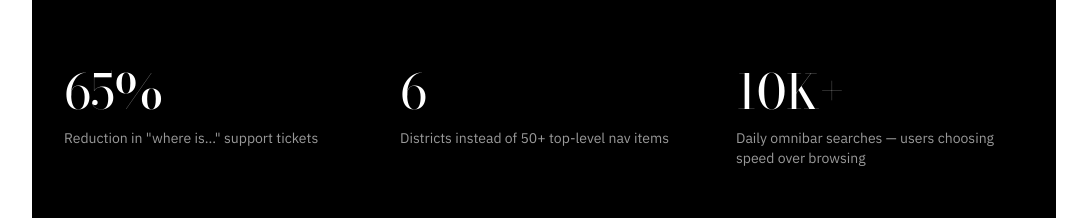
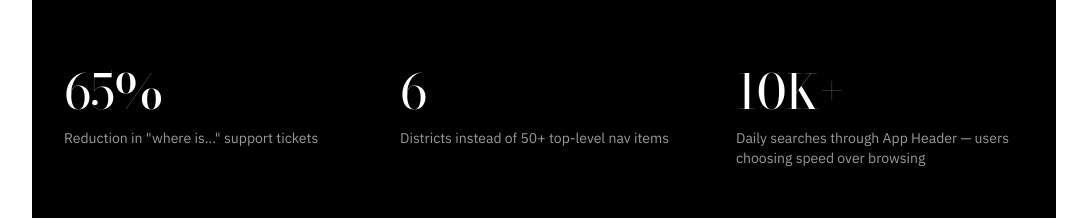
Before and after one commit to angieyoo/portfolio, a Next.js app: page /work/wayfinding in a window 1280 px wide. Shown: the part 5270-5488 px from the top of the page, without its empty margins (96-1183 px from the left). Built offline with nearby package versions, Linux system fonts and the light colour scheme.

Commit message:
Update text for daily searches description

```diff
--- a/app/work/wayfinding/page.tsx
+++ b/app/work/wayfinding/page.tsx
@@ -237,7 +237,7 @@ export default function Wayfinding() {
             </div>
             <div>
               <div className="text-5xl font-display mb-3">10K+</div>
-              <div className="text-sm opacity-60">Daily omnibar searches — users choosing speed over browsing</div>
+              <div className="text-sm opacity-60">Daily searches through App Header — users choosing speed over browsing</div>
             </div>
           </div>
 
```
